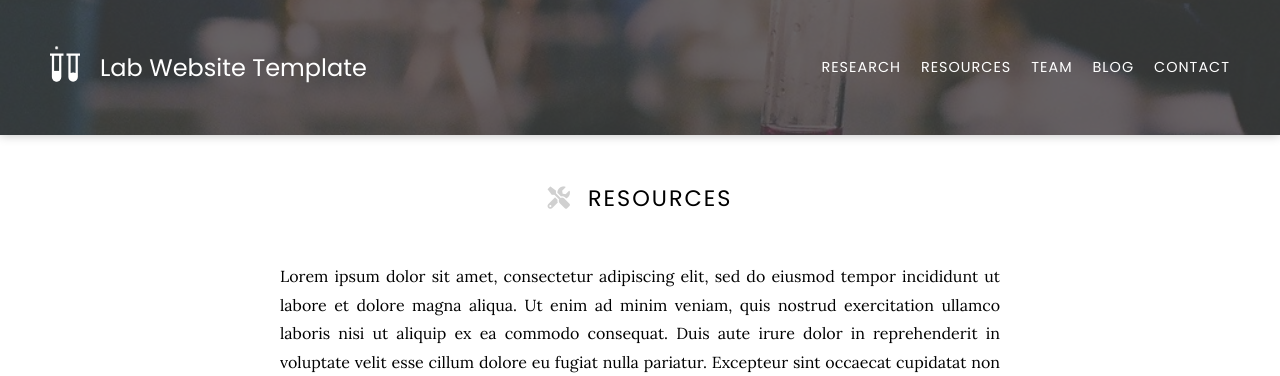
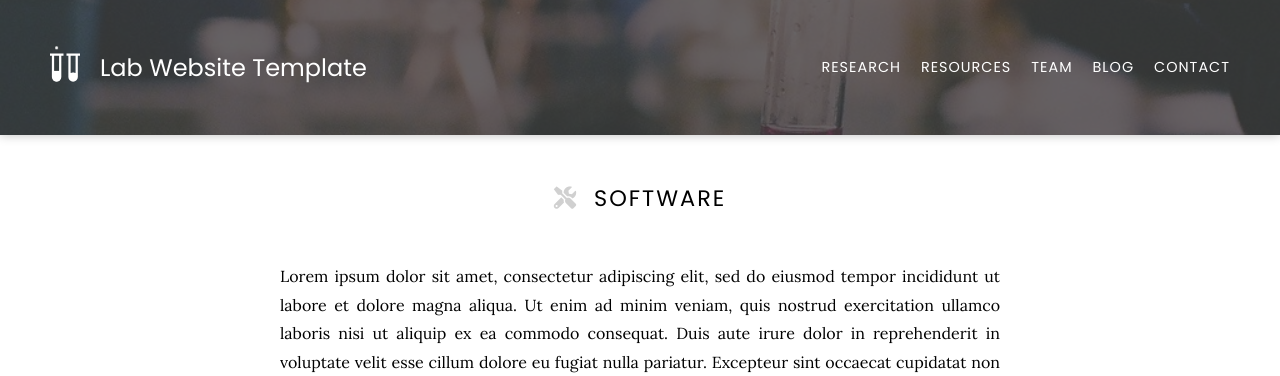
Before and after one commit to jpinnamraju/CICI, a Jekyll site: the page built from resources/index.md, in a window 1280 px wide. Shown: the top 376 px of the page. Built offline with Jekyll 4.4.1, drawn with Linux system fonts in a browser that asks for light colours; nearby versions of some CDN libraries.

Commit message:
Renamed Resources to Software

```diff
--- a/resources/index.md
+++ b/resources/index.md
@@ -1,8 +1,8 @@
 ---
-title: Resources
+title: Software
 ---
 
-# <i class="fas fa-tools"></i>Resources
+# <i class="fas fa-tools"></i>Software
 
 Lorem ipsum dolor sit amet, consectetur adipiscing elit, sed do eiusmod tempor incididunt ut labore et dolore magna aliqua.
 Ut enim ad minim veniam, quis nostrud exercitation ullamco laboris nisi ut aliquip ex ea commodo consequat.
```
